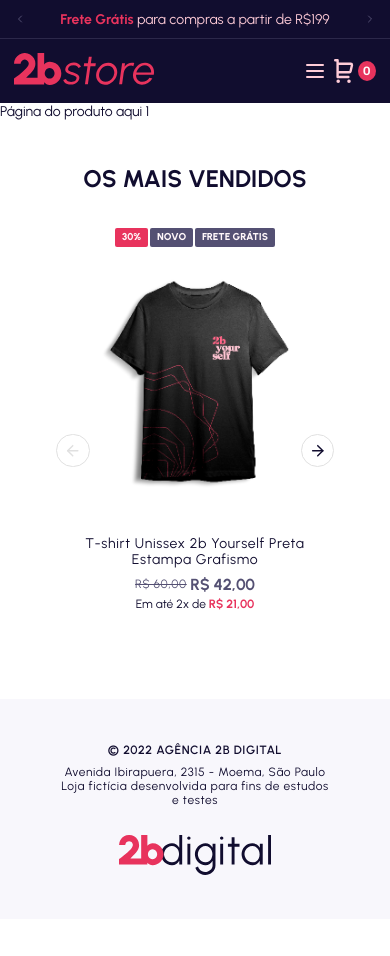
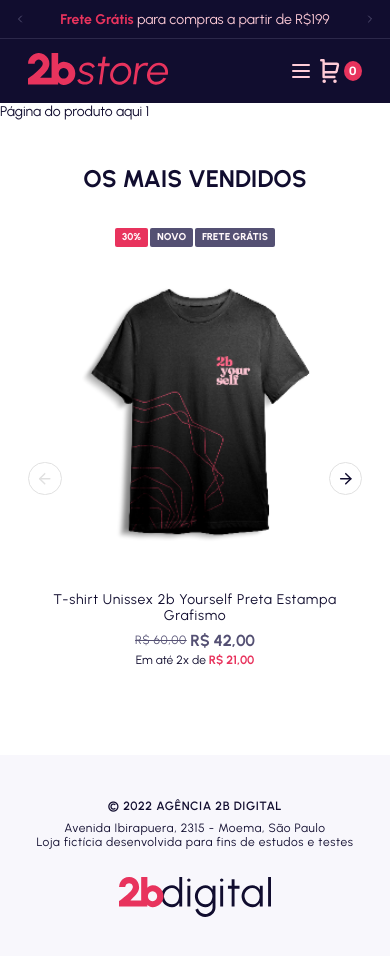
Before and after one commit to thetunnes/technical-test-2bdigital, a React (Vite) app: page /1 in a window 390 px wide. Shown: the top 956 px of the page. Before the commit the page ends 919 px from the top, so only its background shows below. Built offline with nearby package versions, Linux system fonts and the light colour scheme.

Commit message:
Fix problem in responsive design

```diff
--- a/src/components/CarouselProducts/styles.css
+++ b/src/components/CarouselProducts/styles.css
@@ -6,7 +6,11 @@
   display: flex;
   flex-direction: column;
   gap: 1.5rem;
-  padding: 3.125rem 4rem 1.5rem 4rem;
+  padding: var(--padding-layout-large-device-carousel);
+
+  @media screen and (max-width: 520px) {
+    padding: var(--padding-layout-small-device-carousel);
+  }
 }
 
 .wrapper > section {
--- a/src/components/Drawer/index.tsx
+++ b/src/components/Drawer/index.tsx
@@ -53,7 +53,7 @@ export function Drawer({ isOpen, onClose }: Props) {
             <p className={styles.totalPrice}>R$ 168,70</p>
           </div>
 
-          <Button>finalizar compra</Button>
+          <Button disabled={!products.length}>{products.length ? 'finalizar compra' : 'não tem produtos'}</Button>
         </footer>
       </div>
     </div>
--- a/src/components/Footer/styles.module.css
+++ b/src/components/Footer/styles.module.css
@@ -3,7 +3,7 @@
 
 .footer {
   background: var(--azul-universe-lightest) 0% 0% no-repeat padding-box;
-  padding: 3.125rem 4rem 3.125rem 4rem;
+  padding: var(--padding-layout-large-device-footer);
   display: flex;
   align-items: center;
   justify-content: space-between;
@@ -11,6 +11,7 @@
 
   @media screen and (max-width: 520px) {
     flex-direction: column;
+    padding: var(--padding-layout-small-device-footer);
   }
 }
 
--- a/src/components/Header/styles.module.css
+++ b/src/components/Header/styles.module.css
@@ -10,7 +10,7 @@
   padding: 1.25rem 6rem 1.5rem 6rem;
 
   @media screen and (max-width: 520px) {
-    padding: 1rem;
+    padding: 1rem 2rem;
   }
 }
 
--- a/src/index.css
+++ b/src/index.css
@@ -1,4 +1,17 @@
 :root {
+
+  /* Spacing */
+
+  --padding-layout-large-device-header: 1.25rem 6rem 1.5rem 6rem;
+  --padding-layout-small-device-header: 1.25rem 4rem 1.5rem 4rem;
+
+  --padding-layout-large-device-carousel: 3.125rem 4rem 1.5rem 4rem;
+  --padding-layout-small-device-carousel: 3.125rem 2rem 1.5rem 2rem;
+
+  --padding-layout-large-device-footer: 3.125rem 4rem 3.125rem 4rem;
+  --padding-layout-small-device-footer: 3.125rem 2rem 3.125rem 2rem;
+
+
 
   /* Colors: */
   --azul-universe-lightest: #F8F7FC;
```
